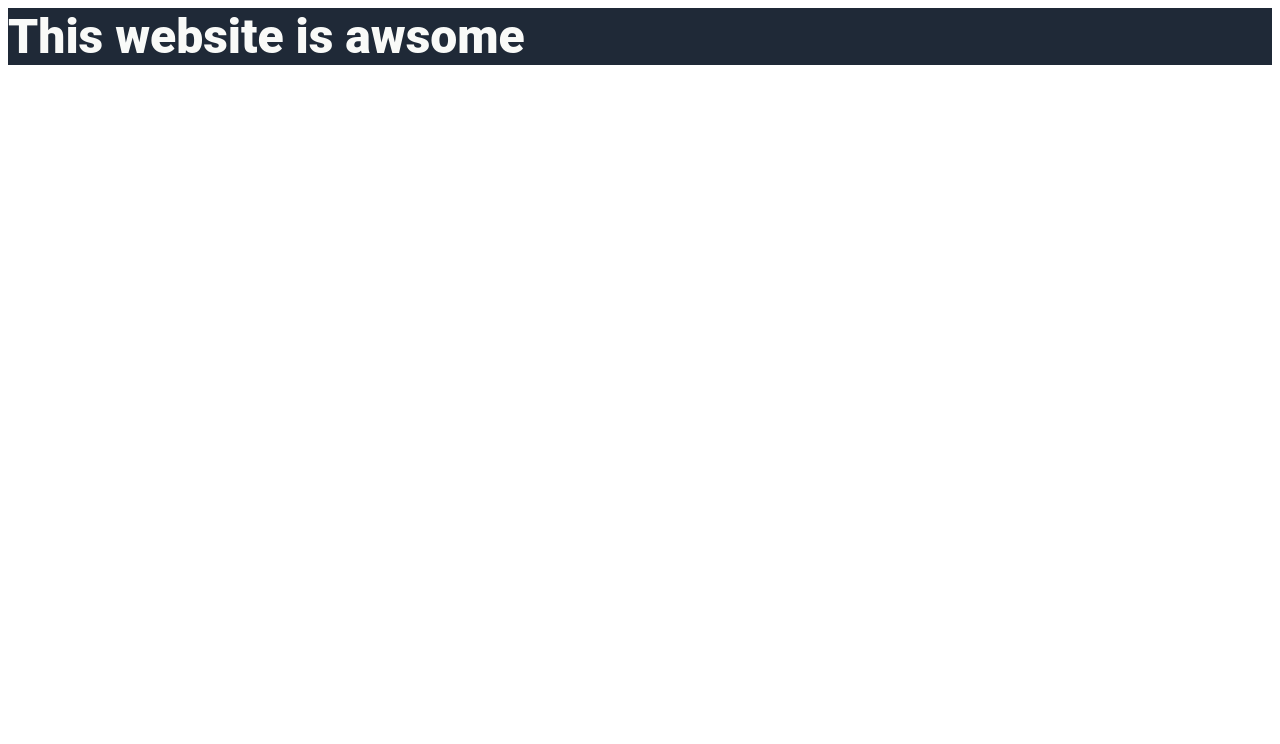
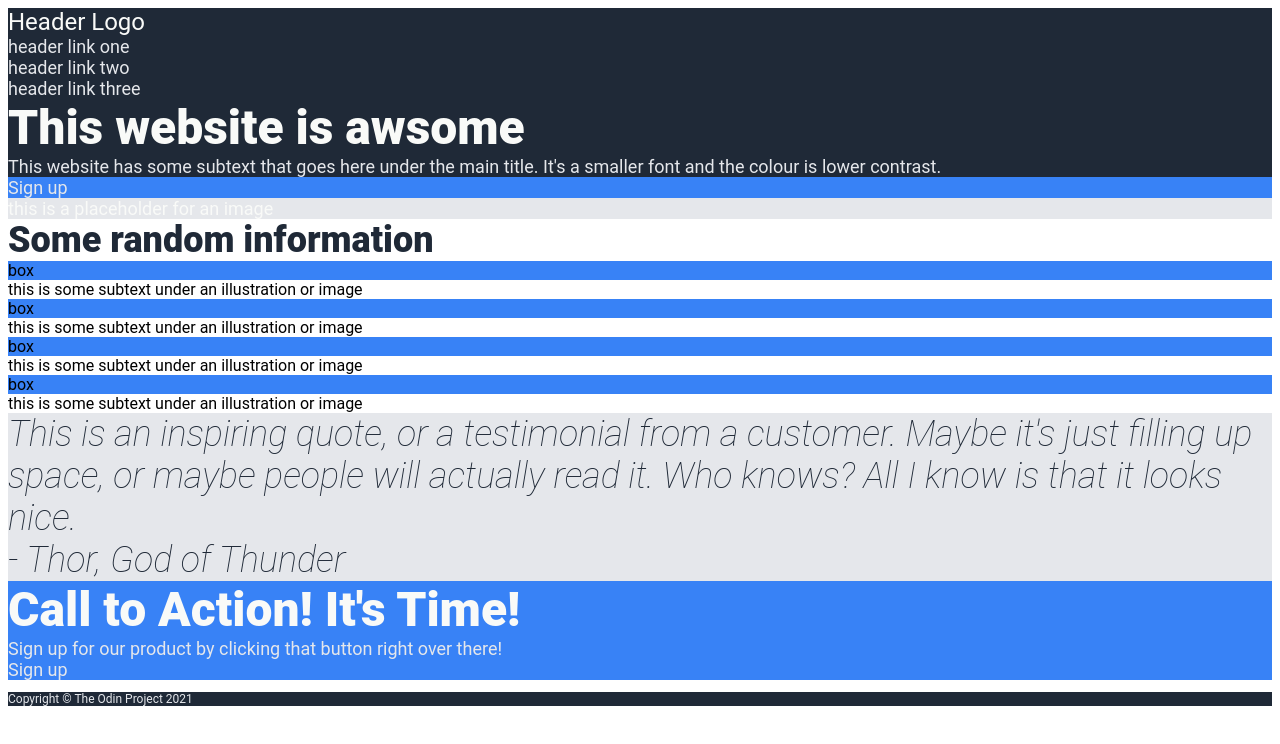
Before and after one commit to Michael668875/Odin-portfolio, a plain HTML site: page index.html in a window 1280 px wide. Drawn offline with Linux system fonts and the light colour scheme.

Commit message:
updated html

```diff
--- a/index.html
+++ b/index.html
@@ -5,8 +5,41 @@
 </head>
 <body>
     <div class="hero">
-        <p class="hero-text">This website is awsome</p>
+        <div class="header-logo">Header Logo</div>
+
+        <div class="header-link">header link one</div>
+        <div class="header-link">header link two</div>
+        <div class="header-link">header link three</div>
+
+        <div class="hero-text">This website is awsome</div>
+        <div class="hero-secondary-text">This website has some subtext that goes here under the main title.
+            It's a smaller font and the colour is lower contrast.</div>
+        <div class="button"><div class="hero-secondary-text"> Sign up</div></div>
+
+        <div class="placeholder"> this is a placeholder for an image</div>
+    </div>
+
+
+    <div>
+        <div class="information-header">Some random information</div>
+        <div class="button">box</div><div>this is some subtext under an illustration or image</div>
+        <div class="button">box</div><div>this is some subtext under an illustration or image</div>
+        <div class="button">box</div><div>this is some subtext under an illustration or image</div>
+        <div class="button">box</div><div>this is some subtext under an illustration or image</div>
 
     </div>
+    <div class="quote">
+        <div>This is an inspiring quote, or a testimonial from a customer. Maybe it's just filling up space, or maybe people will actually read it.
+            Who knows? All I know is that it looks nice.
+        </div>
+        <div>- Thor, God of Thunder</div>
+
+    </div>
+    <div class="call-to-action">
+        <div class="hero-text">Call to Action! It's Time!</div>
+        <div class="hero-secondary-text">Sign up for our product by clicking that button right over there!</div>
+        <div class="button"><div class="hero-secondary-text"> Sign up</div></div>
+    </div>
+    <div class="footer"><p class="footer-text">Copyright © The Odin Project 2021</p></div>
 </body>
 </html>
--- a/style.css
+++ b/style.css
@@ -6,13 +6,18 @@ body {
     background-color: #1f2937;
 }
 
+.footer-text {
+    font-size: 12px;
+    color: #e5e7eb;
+}
+
 .hero-text {
     font-size: 48px;
     color: #f9faf8;
     font-weight: 900;
 }
 
-.hero-secondary-text, .header {
+.hero-secondary-text, .header-link {
     font-size: 18px;
     color: #e5e7eb;
 }
@@ -24,7 +29,7 @@ body {
 
 
 .button, .call-to-action {
-    background-color: #1f2937;
+    background-color: #3882f6;
 }
 
 .information-header {
@@ -40,3 +45,8 @@ body {
     font-weight: lighter;
     color: #1f2937;
 }
+.placeholder {
+    background-color: #e5e7eb;
+    font-size: 18px;
+    color:#f9faf8;
+}
```
Also changed, not shown: 01.png (added), 02.png (added).
